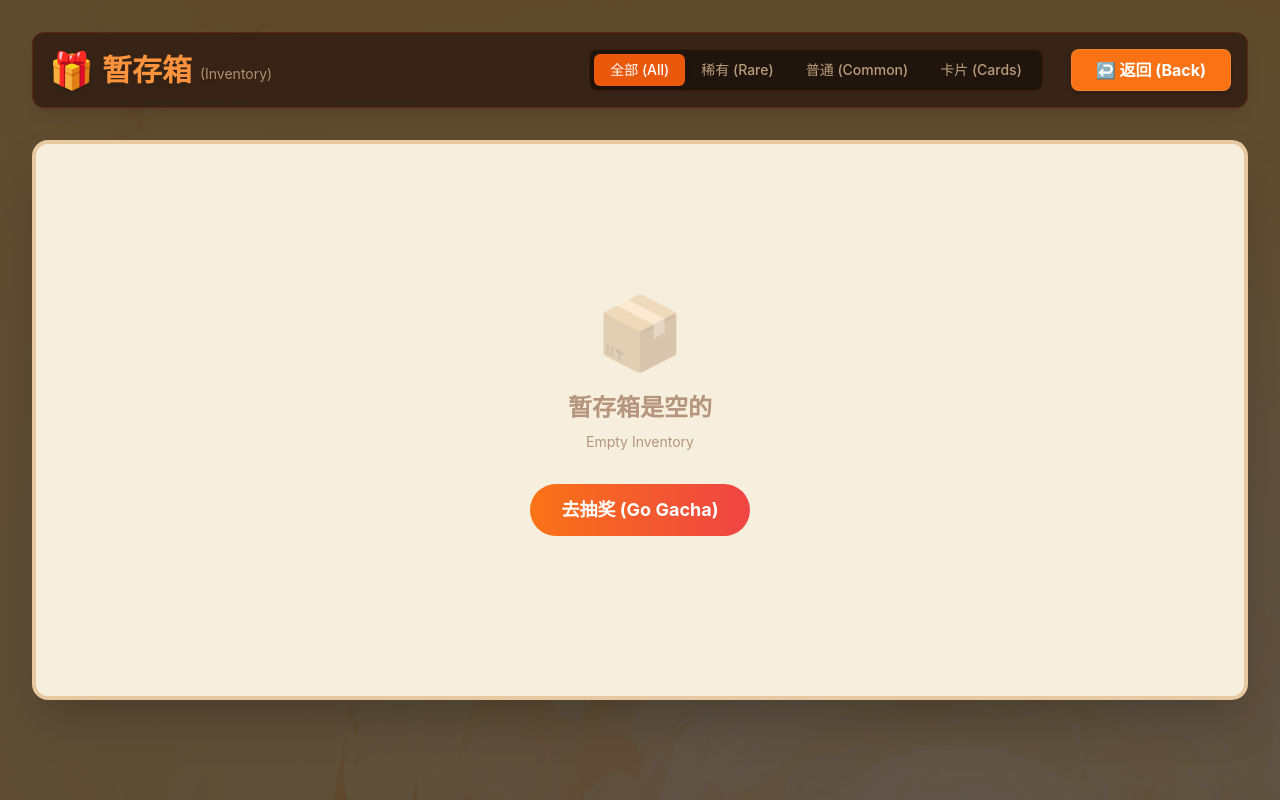
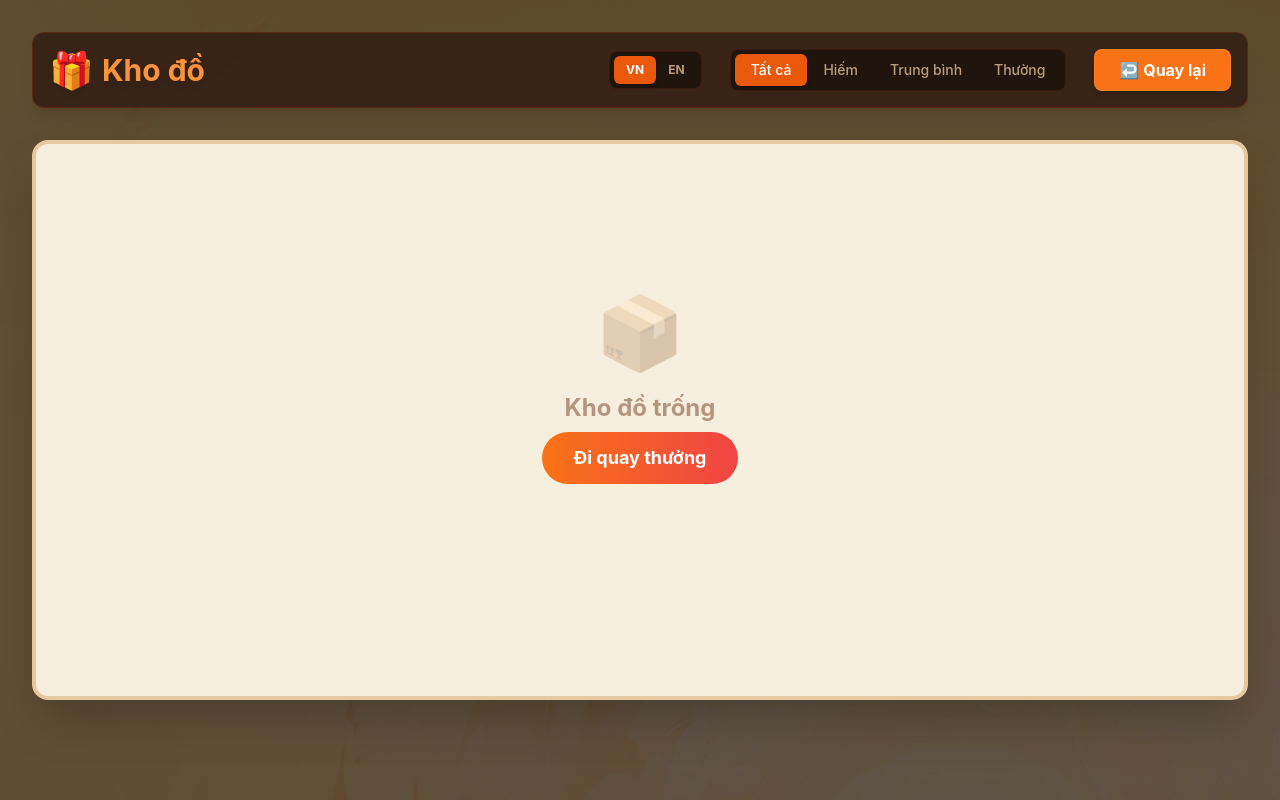
Before and after one commit to jin-infinity/nezha-gacha, a React (Vite) app: page /giftbox in a window 1280 px wide. Built offline with nearby package versions, Linux system fonts and the light colour scheme.

Commit message:
Add multilingual support (EN/VI) and UI improvements

```diff
--- a/src/components/ResultModal.tsx
+++ b/src/components/ResultModal.tsx
@@ -1,5 +1,6 @@
 import React from 'react';
 import { GachaItem as GachaItemType } from '@/types';
+import { useTranslation } from '@/hooks/useTranslation';
 
 interface Props {
   results: GachaItemType[];
@@ -8,6 +9,8 @@ interface Props {
 }
 
 export const ResultModal: React.FC<Props> = ({ results, onClose, isOpen }) => {
+  const { t, tItem } = useTranslation();
+
   if (!isOpen) return null;
 
   return (
@@ -27,11 +30,11 @@ export const ResultModal: React.FC<Props> = ({ results, onClose, isOpen }) => {
         <div className="text-center mb-6 mt-2">
           <div className="flex items-center justify-center gap-2 mb-2">
             <h2 className="text-4xl font-bold text-[#5c3a21] tracking-wide">
-              恭喜您获得
+              {t('congrats')}
             </h2>
           </div>
           <p className="text-[#8b5a3e] text-sm">
-            抽奖过程中请勿刷新页面或中断，请以实际礼包记录为准。
+            {t('gacha_notice')}
           </p>
         </div>
 
@@ -47,7 +50,7 @@ export const ResultModal: React.FC<Props> = ({ results, onClose, isOpen }) => {
                     ${results.length === 1 ? 'p-8 w-80 h-80' : 'p-4 w-48 aspect-[4/5]'}
                   `}
                 >
-                  <img src={item.image} alt={item.name} className="w-full h-full object-contain drop-shadow-md" />
+                  <img src={item.image} alt={tItem(item)} className="w-full h-full object-contain drop-shadow-md" />
                 </div>
                 {/* Label */}
                 <div
@@ -56,7 +59,7 @@ export const ResultModal: React.FC<Props> = ({ results, onClose, isOpen }) => {
                     ${results.length === 1 ? 'text-xl mt-2' : 'text-sm px-1'}
                   `}
                 >
-                   {item.name} {(item.amount && !item.name.includes('CF点') && !item.name.includes('CF Point')) ? `x${item.amount}` : ''}
+                   {tItem(item)} {(item.amount && !item.name.includes('CF点') && !item.name.includes('CF Point')) ? `x${item.amount}` : ''}
                 </div>
               </div>
             ))}
@@ -66,7 +69,7 @@ export const ResultModal: React.FC<Props> = ({ results, onClose, isOpen }) => {
         {/* Footer Note */}
         <div className="mt-auto border-t border-orange-200 pt-4">
            <p className="text-[#8b5a3e] text-xs leading-relaxed text-left">
-             温馨提示：1.虚拟道具奖励将在24小时内发到您的游戏仓库，需您耐心等待与关注；2.由于数据量巨大，奖励道具显示可能有所延迟，或存在不展示的情况，请以礼包记录为准。
+             <span className="font-bold">{t('warm_tips')}</span> {t('warm_tips_content')}
            </p>
         </div>
       </div>
--- /dev/null
+++ b/src/hooks/useTranslation.ts
@@ -0,0 +1,27 @@
+import { useLanguageStore } from '@/store/useLanguageStore';
+import { translations } from '@/i18n/locales';
+import { GachaItem } from '@/types';
+
+export const useTranslation = () => {
+  const { language, setLanguage } = useLanguageStore();
+
+  const t = (key: keyof typeof translations['vi']) => {
+    return translations[language][key] || key;
+  };
+
+  const tItem = (item: GachaItem) => {
+    // Check if item is a dynamic CF Point chest (id starts with 'cfp-')
+    if (item.id.startsWith('cfp-')) {
+      const amount = item.amount || 0;
+      // You can customize this format in locales if needed, but for now hardcode logic
+      // or use a specific key for CF Points
+      return `${amount} CF Points`;
+    }
+
+    // Use translation map for standard items
+    const translatedName = translations[language].items[item.id as keyof typeof translations['vi']['items']];
+    return translatedName || item.name;
+  };
+
+  return { t, tItem, language, setLanguage };
+};
--- /dev/null
+++ b/src/i18n/locales.ts
@@ -0,0 +1,134 @@
+export const translations = {
+  vi: {
+    // Buttons
+    add_10_keys: 'Thêm 10 khóa',
+    add_100_keys: 'Thêm 100 khóa',
+    add_500_keys: 'Thêm 500 khóa',
+    draw_1: 'Quay 1',
+    draw_10: 'Quay 10',
+    view_all: 'Xem tất cả',
+
+    // Inventory / GiftBox
+    gift_box: 'Kho đồ',
+    inventory_title: 'Kho đồ',
+    inventory_empty: 'Kho đồ trống',
+    go_gacha: 'Đi quay thưởng',
+    clear_inventory: 'Xóa kho đồ',
+    clear_confirm: 'Bạn có chắc chắn muốn xóa kho đồ? Hành động này không thể hoàn tác.',
+    back: 'Quay lại',
+    all: 'Tất cả',
+    rare: 'Hiếm',
+    medium: 'Trung bình',
+    low: 'Thường',
+    high: 'Hiếm',
+
+    // Home / Gacha
+    remaining_keys: 'Số khóa còn lại:',
+    skip_animation: 'Bỏ qua hoạt ảnh khi trúng thưởng',
+    total_spins: 'Tổng lượt quay:',
+    times: 'lần',
+    congrats: 'Chúc mừng bạn nhận được',
+    gacha_notice: 'Vui lòng không làm mới trang hoặc gián đoạn quá trình quay thưởng. Hãy tham khảo lịch sử nhận quà thực tế.',
+    receive_reward: 'Nhận thưởng (OK)',
+    warm_tips: 'Lưu ý:',
+    warm_tips_content: '1. Phần thưởng ảo sẽ được gửi vào kho đồ game của bạn trong vòng 24 giờ, vui lòng kiên nhẫn chờ đợi; 2. Do lượng dữ liệu lớn, việc hiển thị phần thưởng có thể bị trễ hoặc không hiển thị, vui lòng tham khảo lịch sử nhận quà.',
+    keys_not_enough: 'Không đủ khóa! Vui lòng mua thêm.',
+
+    // Result Modal
+    item_amount: 'x',
+
+    // Reward List Modal
+    reward_list: 'Danh sách phần thưởng',
+    close: 'Đóng',
+
+    // Item Names (Mapping IDs to names)
+    items: {
+      '1': 'Lõi Thần Uy',
+      '2': 'Dải lụa Thần Uy',
+      '3': 'Thần Uy Liên Hoa',
+      '4': 'Liệt Uyên Chi Nộ',
+      '5': 'Thần Uy Chi Nộ',
+      '6': 'Scar Light-Bạch Hổ',
+      '7': 'Thẻ Âm thanh Scar Light-Bạch Hổ',
+      '8': 'Linh Hồ Giả - Quản Lý Chuyên Nghiệp',
+      '9': 'Skin Vô Ảnh - Hoa Hạ Truyền Thuyết',
+      '10': 'Giáng Thế Ma Đồng',
+      '11': 'Búp bê Na Tra',
+      '12': 'Thẻ Rút Thuộc Tính x1',
+      '13': 'Đá Vương Giả x10',
+      '14': 'Rương CF Point Ngẫu nhiên',
+      '15': 'Hộp mù Kim Ô x1',
+      '16': 'Thẻ Thần Uy x1',
+      '17': 'Thẻ Vương Giả x1',
+      '18': 'Thẻ Anh Hùng x1',
+      '19': 'Thẻ Đạo Cụ x1',
+      '20': 'Thẻ Kim Mã x1',
+    }
+  },
+  en: {
+    // Buttons
+    add_10_keys: 'Add 10 Keys',
+    add_100_keys: 'Add 100 Keys',
+    add_500_keys: 'Add 500 Keys',
+    draw_1: 'Draw 1',
+    draw_10: 'Draw 10',
+    view_all: 'View All',
+
+    // Inventory / GiftBox
+    gift_box: 'Inventory',
+    inventory_title: 'Inventory',
+    inventory_empty: 'Inventory is empty',
+    go_gacha: 'Go Gacha',
+    clear_inventory: 'Clear Inventory',
+    clear_confirm: 'Are you sure you want to clear your inventory? This action cannot be undone.',
+    back: 'Back',
+    all: 'All',
+    rare: 'Rare',
+    medium: 'Medium',
+    low: 'Common',
+    high: 'Rare',
+
+    // Home / Gacha
+    remaining_keys: 'Remaining Keys:',
+    skip_animation: 'Skip animation after winning',
+    total_spins: 'Total Spins:',
+    times: 'times',
+    congrats: 'Congratulations!',
+    gacha_notice: 'Please do not refresh the page or interrupt the draw process. Refer to the actual gift history.',
+    receive_reward: 'Accept Reward (OK)',
+    warm_tips: 'Note:',
+    warm_tips_content: '1. Virtual item rewards will be sent to your game warehouse within 24 hours, please be patient; 2. Due to large data volume, reward display may be delayed or not shown, please refer to gift history.',
+    keys_not_enough: 'Not enough keys! Please buy more.',
+
+    // Result Modal
+    item_amount: 'x',
+
+    // Reward List Modal
+    reward_list: 'Reward List',
+    close: 'Close',
+
+    // Item Names
+    items: {
+      '1': 'Shenwei Core',
+      '2': 'Shenwei Silk',
+      '3': 'Shenwei Lotus',
+      '4': 'Blazing Butterfly Blade',
+      '5': 'Abyssal Rage',
+      '6': 'Scar Light-White Tiger',
+      '7': 'Scar Light-White Tiger Sound Card',
+      '8': 'Spirit Fox - Professional Manager',
+      '9': 'Shadowless - Huaxia Legend Skin',
+      '10': 'Descended Demon Child',
+      '11': 'Nezha Doll',
+      '12': 'Attribute Ticket x1',
+      '13': 'King Stone x10',
+      '14': 'Random CF Point Chest',
+      '15': 'Golden Crow Blind Box x1',
+      '16': 'Shenwei Card x1',
+      '17': 'King Card x1',
+      '18': 'Hero Card x1',
+      '19': 'Item Card x1',
+      '20': 'Golden Horse Card x1',
+    }
+  }
+};
--- a/src/pages/GiftBox.tsx
+++ b/src/pages/GiftBox.tsx
@@ -2,13 +2,15 @@ import React, { useState, useMemo } from 'react';
 import { useStore } from '@/store/useStore';
 import { Link } from 'react-router-dom';
 import { ITEMS, GachaItem } from '@/types';
+import { useTranslation } from '@/hooks/useTranslation';
 
 const GiftBox: React.FC = () => {
   const { inventory, clearInventory } = useStore();
   const [filter, setFilter] = useState<'all' | 'high' | 'medium' | 'low'>('all');
+  const { t, tItem, language, setLanguage } = useTranslation();
 
   const handleClear = () => {
-    if (window.confirm('Are you sure you want to clear your inventory? This action cannot be undone.')) {
+    if (window.confirm(t('clear_confirm'))) {
       clearInventory();
     }
   };
@@ -82,11 +84,27 @@ const GiftBox: React.FC = () => {
         <div className="flex flex-col md:flex-row justify-between items-center mb-8 bg-[#2d1b12]/80 p-4 rounded-xl border border-orange-900/50 shadow-lg backdrop-blur-sm">
           <div className="flex items-center gap-4 mb-4 md:mb-0">
             <h1 className="text-3xl font-bold text-orange-400 flex items-center gap-2 drop-shadow-md">
-              <span className="text-4xl">🎁</span> 暂存箱 <span className="text-sm text-orange-200/60 font-normal mt-2">(Inventory)</span>
+              <span className="text-4xl">🎁</span> {t('inventory_title')}
             </h1>
           </div>
 
           <div className="flex flex-wrap gap-3 items-center justify-center">
+             {/* Language Selector */}
+             <div className="flex bg-black/40 rounded-lg p-1 mr-4 border border-orange-900/30">
+                <button
+                    onClick={() => setLanguage('vi')}
+                    className={`px-3 py-1.5 rounded-md text-xs font-bold transition-all ${language === 'vi' ? 'bg-orange-600 text-white shadow-md' : 'text-orange-200/70 hover:text-orange-100 hover:bg-white/5'}`}
+                >
+                    VN
+                </button>
+                <button
+                    onClick={() => setLanguage('en')}
+                    className={`px-3 py-1.5 rounded-md text-xs font-bold transition-all ${language === 'en' ? 'bg-orange-600 text-white shadow-md' : 'text-orange-200/70 hover:text-orange-100 hover:bg-white/5'}`}
+                >
+                    EN
+                </button>
+             </div>
+
              {/* Filter Tabs */}
              <div className="flex bg-black/40 rounded-lg p-1 mr-4 border border-orange-900/30">
                 {(['all', 'high', 'medium', 'low'] as const).map((f) => (
@@ -99,9 +117,7 @@ const GiftBox: React.FC = () => {
                         : 'text-orange-200/70 hover:text-orange-100 hover:bg-white/5'
                     }`}
                   >
-                    {f === 'all' ? '全部 (All)' :
-                     f === 'high' ? '稀有 (Rare)' :
-                     f === 'medium' ? '普通 (Common)' : '卡片 (Cards)'}
+                    {t(f)}
                   </button>
                 ))}
              </div>
@@ -111,14 +127,14 @@ const GiftBox: React.FC = () => {
                 onClick={handleClear}
                 className="bg-red-600/80 hover:bg-red-600 text-white px-5 py-2 rounded-lg transition-all font-bold text-sm shadow-md border border-red-500/50 flex items-center gap-2"
               >
-                <span>🗑️</span> 清空 (Clear)
+                <span>🗑️</span> {t('clear_inventory')}
               </button>
             )}
             <Link
               to="/"
               className="bg-orange-500 hover:bg-orange-400 text-white px-6 py-2 rounded-lg transition-all font-bold shadow-md border border-orange-400/50 flex items-center gap-2"
             >
-              ↩️ 返回 (Back)
+              ↩️ {t('back')}
             </Link>
           </div>
         </div>
@@ -128,10 +144,9 @@ const GiftBox: React.FC = () => {
           {sortedAndFilteredInventory.length === 0 ? (
             <div className="h-full flex flex-col items-center justify-center text-[#8b5a3e]/60 py-32">
               <div className="text-7xl mb-6 opacity-50">📦</div>
-              <p className="text-2xl font-bold mb-2">暂存箱是空的</p>
-              <p className="text-sm mb-8">Empty Inventory</p>
+              <p className="text-2xl font-bold mb-2">{t('inventory_empty')}</p>
               <Link to="/" className="bg-gradient-to-r from-orange-500 to-red-500 text-white px-8 py-3 rounded-full hover:shadow-lg hover:scale-105 transition-all font-bold text-lg">
-                去抽奖 (Go Gacha)
+                {t('go_gacha')}
               </Link>
             </div>
           ) : (
@@ -167,7 +182,7 @@ const GiftBox: React.FC = () => {
                   <div className="relative w-full aspect-square mb-2 flex items-center justify-center overflow-hidden rounded-lg bg-contain bg-center bg-no-repeat transition-transform group-hover:scale-110 duration-300">
                     <img
                       src={entry.item.image}
-                      alt={entry.item.name}
+                      alt={tItem(entry.item)}
                       className="w-full h-full object-contain drop-shadow-md"
                     />
                   </div>
@@ -178,7 +193,7 @@ const GiftBox: React.FC = () => {
                       text-xs font-bold line-clamp-2 h-8 flex items-center justify-center leading-tight px-1
                       ${entry.item.rarity === 'high' ? 'text-[#8b5a3e]' : 'text-gray-700'}
                     `}>
-                      {entry.item.name}
+                      {tItem(entry.item)}
                     </div>
                   </div>
                 </div>
--- a/src/pages/Home.tsx
+++ b/src/pages/Home.tsx
@@ -4,6 +4,7 @@ import { GachaItem as GachaItemType } from '@/types';
 import { ResultModal } from '@/components/ResultModal';
 import { RewardListModal } from '@/components/RewardListModal';
 import { Link } from 'react-router-dom';
+import { useTranslation } from '@/hooks/useTranslation';
 
 const RARE_GIF_IDS = ['1', '2', '3']; // IDs that trigger the GIF popup
 
@@ -14,6 +15,8 @@ const Home: React.FC = () => {
   const [isRewardListOpen, setIsRewardListOpen] = useState(false);
   const [isSpinning, setIsSpinning] = useState(false);
   const [skipAnim, setSkipAnim] = useState(false);
+
+  const { t, tItem, language, setLanguage } = useTranslation();
 
   // State for Rare Item Popup
   const [rareItemQueue, setRareItemQueue] = useState<GachaItemType[]>([]);
@@ -34,6 +37,11 @@ const Home: React.FC = () => {
     // 2. Rarity is 'medium' AND name does NOT contain '卡' (Card)
     const popupItems = results.filter(item => {
         if (item.rarity === 'high') return true;
+        // Basic check for Chinese "Card" character, but also check localized names logic if needed.
+        // Since the item object still has the original name/ID, checking the original name is safest for now.
+        // Or check ID ranges. But the user logic was "not cards".
+        // The original logic checked `!item.name.includes('卡')`.
+        // Let's keep it consistent.
         if (item.rarity === 'medium' && !item.name.includes('卡')) return true;
         return false;
     });
@@ -67,7 +75,7 @@ const Home: React.FC = () => {
 
   const handlePull = async (count: number) => {
     if (keys < count) {
-      alert('Keys not enough! Please buy more.');
+      alert(t('keys_not_enough'));
       return;
     }
 
@@ -96,13 +104,13 @@ const Home: React.FC = () => {
           {/* Buy Key Buttons */}
           <div className="btn_box1">
               <a href="#" className="btn_tmg1" onClick={(e) => { e.preventDefault(); addKeys(10); }}>
-                  <span className="btnqb">Add 10 keys</span>
+                  <span className="btnqb">{t('add_10_keys')}</span>
               </a>
               <a href="#" className="btn_tmg2" onClick={(e) => { e.preventDefault(); addKeys(100); }}>
-                  <span className="btnqb">Add 100 keys</span>
+                  <span className="btnqb">{t('add_100_keys')}</span>
               </a>
               <a href="#" className="btn_tmg3" onClick={(e) => { e.preventDefault(); addKeys(500); }}>
-                  <span className="btnqb">Add 500 keys</span>
+                  <span className="btnqb">{t('add_500_keys')}</span>
               </a>
           </div>
 
@@ -114,9 +122,9 @@ const Home: React.FC = () => {
               <div className="gift_3"><img src="/images/gift_3.gif" alt="" /></div>
 
               {/* Buttons */}
-              <a className="btn_cj1" onClick={() => !isSpinning && handlePull(1)} title="Draw 1"></a>
-              <a className="btn_cj2" onClick={() => !isSpinning && handlePull(10)} title="Draw 10"></a>
-              <a className="btn_ck1" onClick={() => setIsRewardListOpen(true)} title="View All"></a>
+              <a className="btn_cj1" onClick={() => !isSpinning && handlePull(1)} title={t('draw_1')}></a>
+              <a className="btn_cj2" onClick={() => !isSpinning && handlePull(10)} title={t('draw_10')}></a>
+              <a className="btn_ck1" onClick={() => setIsRewardListOpen(true)} title={t('view_all')}></a>
 
               {/* CF Point Box Hover Interaction */}
               <a className="btn_fc1" href="#" onClick={(e) => e.preventDefault()}>
@@ -125,24 +133,40 @@ const Home: React.FC = () => {
 
               {/* Info */}
               <div className="txt_box2">
-                 <p className="txt_num1">剩余钥匙：<span className="jf_7929">{keys}</span></p>
+                 <p className="txt_num1">{t('remaining_keys')} <span className="jf_7929">{keys}</span></p>
                  <div className="txt_box3" onClick={() => setSkipAnim(!skipAnim)}>
                      <a className={skipAnim ? "cur" : ""}></a>
-                     <p>中奖后不再单独弹出奖励弹窗</p>
+                     <p>{t('skip_animation')}</p>
                  </div>
               </div>
 
               {/* Total Spins Indicator */}
               <div className="absolute top-[1330px] left-0 w-full text-center pointer-events-none">
-                 <span className="text-orange-200 text-lg font-bold drop-shadow-md">当前已抽取: <span className="text-yellow-400 text-2xl">{totalSpins}</span> 次</span>
+                 <span className="text-orange-200 text-lg font-bold drop-shadow-md">{t('total_spins')} <span className="text-yellow-400 text-2xl">{totalSpins}</span> {t('times')}</span>
               </div>
            </div>
        </div>
 
-      {/* Floating Inventory Button (Fixed Position) */}
-      <div className="fixed top-4 right-4 z-50">
+      {/* Floating Inventory Button & Language Selector */}
+      <div className="fixed top-4 right-4 z-50 flex items-center gap-3">
+           {/* Language Selector */}
+           <div className="bg-black/60 backdrop-blur-md rounded-full p-1 border border-white/30 flex shadow-lg">
+                <button
+                    onClick={() => setLanguage('vi')}
+                    className={`px-3 py-1.5 rounded-full text-xs font-bold transition-all ${language === 'vi' ? 'bg-orange-500 text-white shadow-sm' : 'text-white/70 hover:text-white hover:bg-white/10'}`}
+                >
+                    VN
+                </button>
+                <button
+                    onClick={() => setLanguage('en')}
+                    className={`px-3 py-1.5 rounded-full text-xs font-bold transition-all ${language === 'en' ? 'bg-orange-500 text-white shadow-sm' : 'text-white/70 hover:text-white hover:bg-white/10'}`}
+                >
+                    EN
+                </button>
+           </div>
+
            <Link to="/giftbox" className="bg-orange-500 text-white px-6 py-2 rounded-full text-md font-bold shadow-lg hover:bg-orange-600 transition-colors border-2 border-white flex items-center gap-2">
-             <span>🎁</span> 暂存箱
+             <span>🎁</span> {t('gift_box')}
            </Link>
       </div>
 
@@ -156,11 +180,11 @@ const Home: React.FC = () => {
               <div className="text-center mb-6 mt-2">
                 <div className="flex items-center justify-center gap-2 mb-2">
                   <h2 className="text-4xl font-bold text-[#5c3a21] tracking-wide">
-                    恭喜您获得
+                    {t('congrats')}
                   </h2>
                 </div>
                 <p className="text-[#8b5a3e] text-sm">
-                  抽奖过程中请勿刷新页面或中断，请以实际礼包记录为准。
+                  {t('gacha_notice')}
                 </p>
               </div>
 
@@ -169,15 +193,15 @@ const Home: React.FC = () => {
                   {/* Item Tile */}
                   <div className="bg-[#e6f2ff] rounded-lg border border-[#cce0ff] flex items-center justify-center mb-4 shadow-sm p-8 w-80 h-80">
                     {RARE_GIF_IDS.includes(currentRareItem.id) ? (
-                      <img src={`/images/gift_${currentRareItem.id}.gif`} alt={currentRareItem.name} className="w-full h-full object-contain drop-shadow-md" />
+                      <img src={`/images/gift_${currentRareItem.id}.gif`} alt={tItem(currentRareItem)} className="w-full h-full object-contain drop-shadow-md" />
                     ) : (
-                      <img src={currentRareItem.image} alt={currentRareItem.name} className="w-full h-full object-contain drop-shadow-md" />
+                      <img src={currentRareItem.image} alt={tItem(currentRareItem)} className="w-full h-full object-contain drop-shadow-md" />
                     )}
                   </div>
 
                   {/* Label */}
                   <div className="text-[#3b82f6] font-medium text-center text-xl mt-2 leading-tight flex items-center justify-center">
-                     {currentRareItem.name} {currentRareItem.amount ? `x${currentRareItem.amount}` : ''}
+                     {tItem(currentRareItem)} {currentRareItem.amount ? `x${currentRareItem.amount}` : ''}
                   </div>
 
                   {/* Button */}
@@ -185,14 +209,14 @@ const Home: React.FC = () => {
                     onClick={handleRarePopupClose}
                     className="mt-8 px-12 py-3 bg-gradient-to-b from-[#ff9a44] to-[#fc600c] text-white font-bold text-xl rounded-full shadow-[0_4px_0_#b83a00] border border-[#ffcd9e] hover:scale-105 active:scale-95 active:shadow-none active:translate-y-1 transition-all"
                   >
-                    收下奖励 (OK)
+                    {t('receive_reward')}
                   </button>
               </div>
 
               {/* Footer Note */}
               <div className="mt-auto border-t border-orange-200 pt-4">
                  <p className="text-[#8b5a3e] text-xs leading-relaxed text-left">
-                   温馨提示：1.虚拟道具奖励将在24小时内发到您的游戏仓库，需您耐心等待与关注；2.由于数据量巨大，奖励道具显示可能有所延迟，或存在不展示的情况，请以礼包记录为准。
+                   <span className="font-bold">{t('warm_tips')}</span> {t('warm_tips_content')}
                  </p>
               </div>
            </div>
--- /dev/null
+++ b/src/store/useLanguageStore.ts
@@ -0,0 +1,21 @@
+import { create } from 'zustand';
+import { persist } from 'zustand/middleware';
+
+type Language = 'vi' | 'en';
+
+interface LanguageState {
+  language: Language;
+  setLanguage: (lang: Language) => void;
+}
+
+export const useLanguageStore = create<LanguageState>()(
+  persist(
+    (set) => ({
+      language: 'vi',
+      setLanguage: (lang) => set({ language: lang }),
+    }),
+    {
+      name: 'language-storage',
+    }
+  )
+);
```
